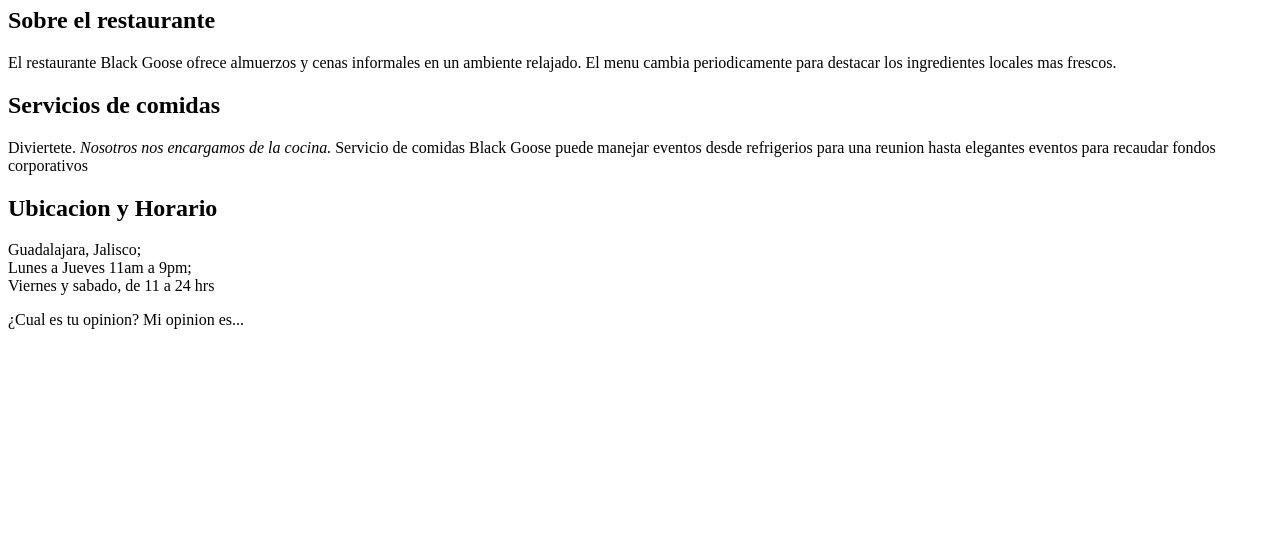
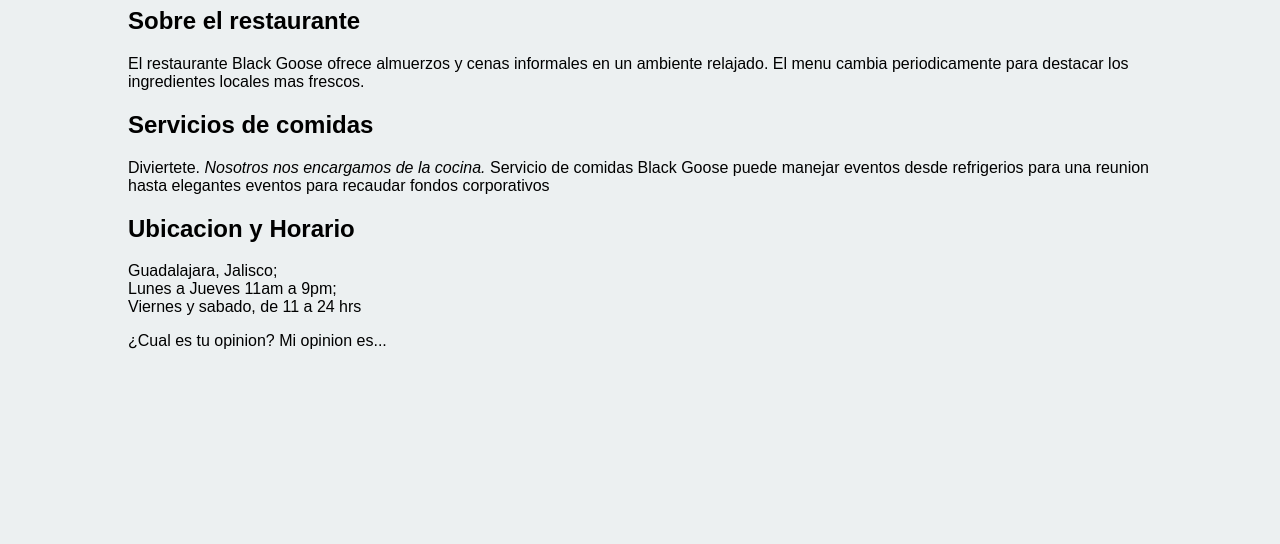
Before and after one commit to JosSebNava/ganso_negro_2024, a plain HTML site: page ganso_negro.html in a window 1280 px wide. Shown: the part 256-800 px from the top of the page. Drawn offline with Linux system fonts and the light colour scheme.

Commit message:
Cambiar de color la pagina

```diff
--- a/ganso_negro.html
+++ b/ganso_negro.html
@@ -4,6 +4,13 @@
     <meta charset="UTF-8">
     <title>Restaurante Black Goose</title>
 </head>
+<style>
+    body {
+        background-color: #ecf0f1;
+        margin: 0 10%;
+        font-family: sans-serif;
+    }
+</style>
 <body>
 <h1>
     <img src="img/blackgoose.png" alt="">
```
